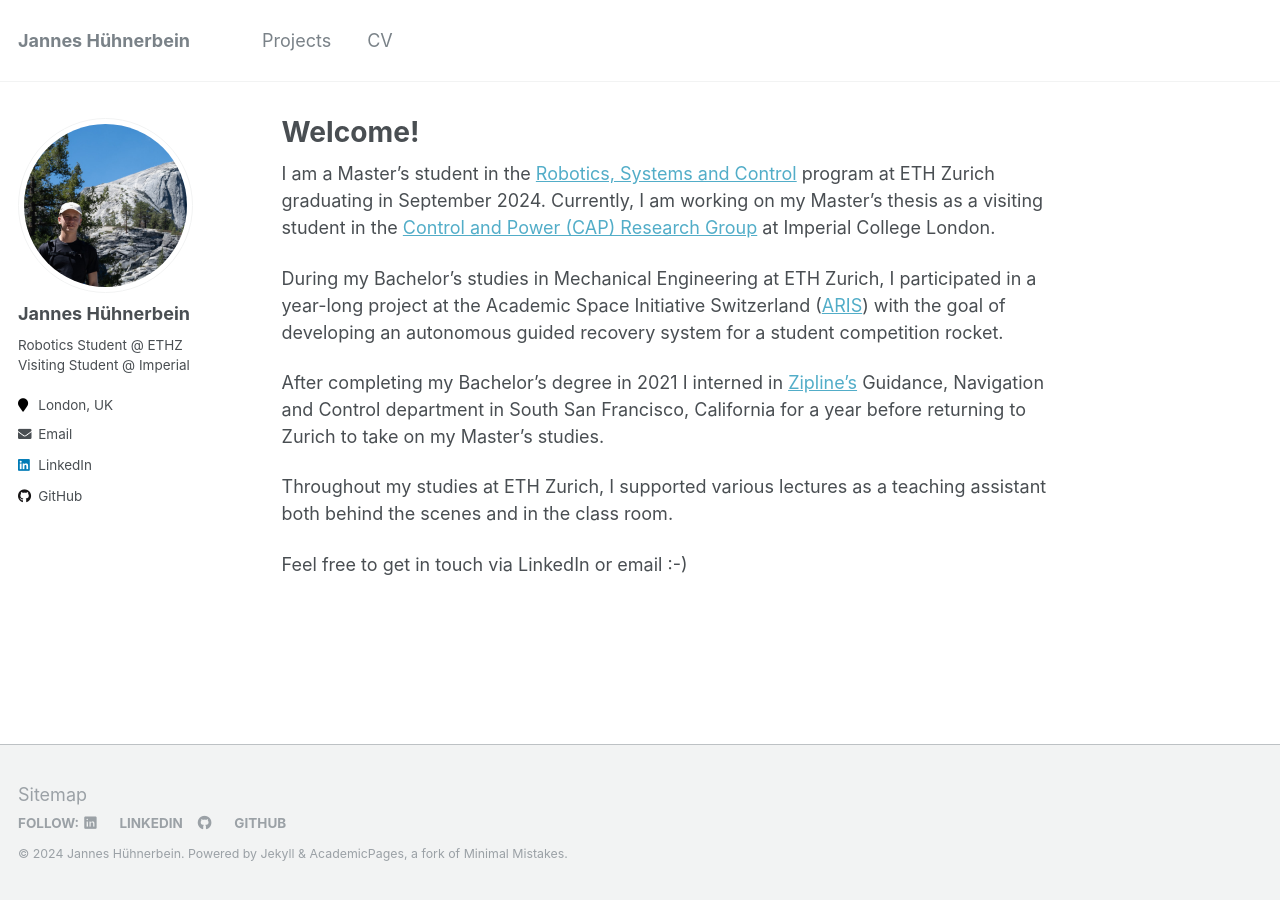
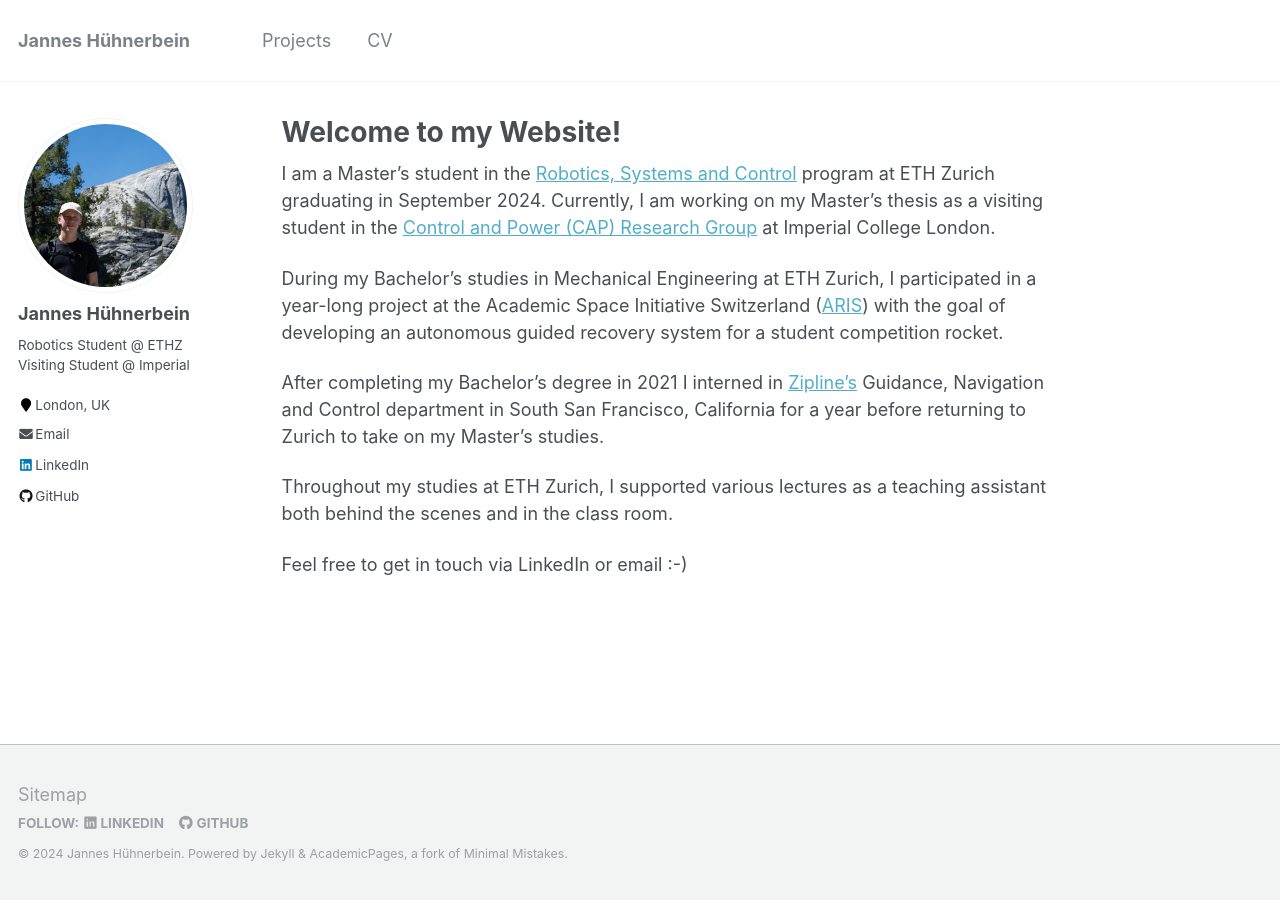
Before and after one commit to janneshb/huehnerbe.in, a Jekyll site: the page built from _pages/about.md, in a window 1280 px wide. Built offline with Jekyll 4.4.1, drawn with Linux system fonts in a browser that asks for light colours.

Commit message:
minor style changes

```diff
--- a/_pages/about.md
+++ b/_pages/about.md
@@ -1,6 +1,6 @@
 ---
 permalink: /
-title: "Welcome!"
+title: "Welcome to my Website!"
 author_profile: true
 redirect_from:
   - /about/
--- a/_sass/_utilities.scss
+++ b/_sass/_utilities.scss
@@ -191,7 +191,7 @@ body:hover .visually-hidden button {
   }
 
   i {
-    padding-right: 1.5em;
+    padding-right: 0.1em;
   }
 
   .fa-behance,
```
